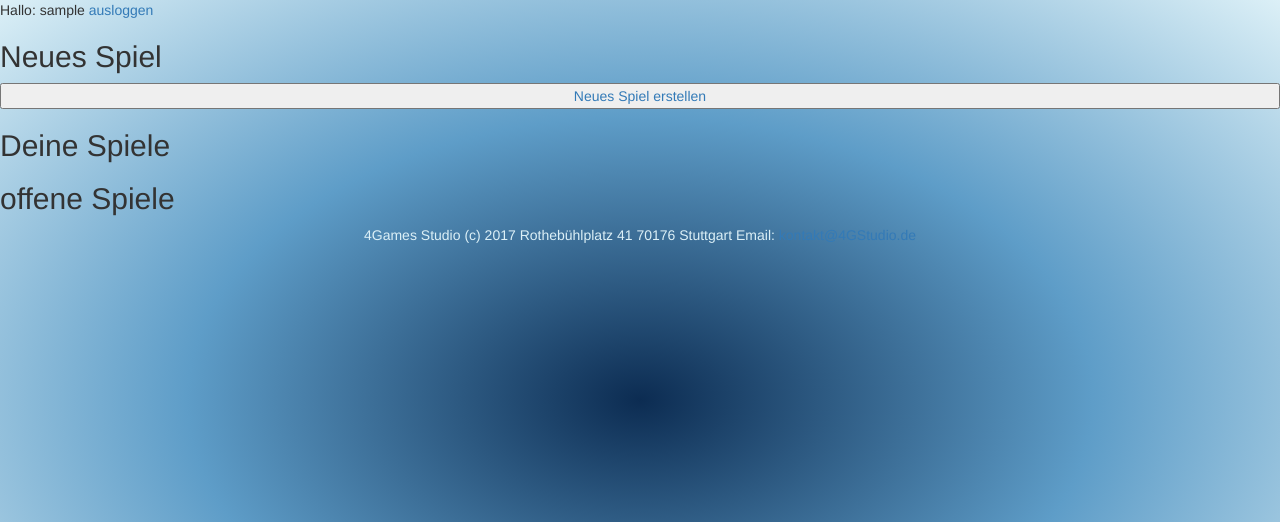
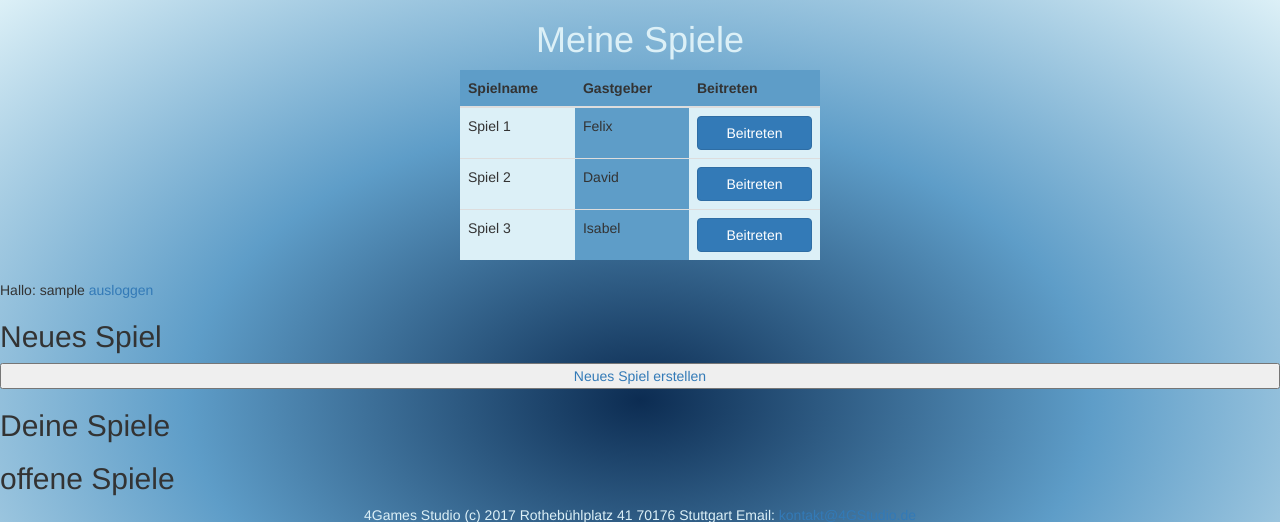
Before and after one commit to Davidmuecke/WebEng, a PHP site: page /start.php in a window 1280 px wide. Shown: the top 522 px of the page. Run offline with PHP 8.4, Linux system fonts and the light colour scheme; the visitor is signed in with stand-in values (Sample User, id 1); data that the repository does not hold is empty.

Commit message:
Started Game Lobby Layout

```diff
--- a/4G/index.php
+++ b/4G/index.php
@@ -56,8 +56,8 @@
     </div>
 </div>
 
-    <?php
-    require("ressources/footer.inc.php");
-    ?>
+<?php
+require("ressources/footer.inc.php");
+?>
 </body>
 </html>
--- a/4G/ressources/css/custom_styles.css
+++ b/4G/ressources/css/custom_styles.css
@@ -1,10 +1,10 @@
 
 body {
-    background:  #0C2C52; /* For browsers that do not support gradients */
-    background: -webkit-radial-gradient( #0C2C52,  #5E9DC8,  #DCF0F7); /* Safari 5.1 to 6.0 */
-    background: -o-radial-gradient( #0C2C52,  #5E9DC8,  #DCF0F7); /* For Opera 11.6 to 12.0 */
-    background: -moz-radial-gradient( #0C2C52,  #5E9DC8,  #DCF0F7); /* For Firefox 3.6 to 15 */
-    background: repeating-radial-gradient(#0C2C52,  #5E9DC8,  #DCF0F7) no-repeat center center fixed; /* Standard syntax */
+    background: #0C2C52; /* For browsers that do not support gradients */
+    background: -webkit-radial-gradient(#0C2C52, #5E9DC8, #DCF0F7); /* Safari 5.1 to 6.0 */
+    background: -o-radial-gradient(#0C2C52, #5E9DC8, #DCF0F7); /* For Opera 11.6 to 12.0 */
+    background: -moz-radial-gradient(#0C2C52, #5E9DC8, #DCF0F7); /* For Firefox 3.6 to 15 */
+    background: repeating-radial-gradient(#0C2C52, #5E9DC8, #DCF0F7) no-repeat center center fixed; /* Standard syntax */
     -webkit-background-size: cover;
     -moz-background-size: cover;
     -o-background-size: cover;
@@ -30,7 +30,7 @@ input[type=text], input[type=password] {
     color: #DCF0F7;
 }
 
-#panel-heading {
+#panel-heading, thead {
     background-color: #5E9DC8;
 }
 
@@ -66,3 +66,16 @@ button:hover {
 .alert {
     text-align: center;
 }
+
+td:nth-child(odd) {
+    background-color: #DCF0F7;
+}
+
+td:nth-child(even) {
+    background-color: #5E9DC8;
+}
+
+.startsections {
+    text-align: center;
+    color: #DCF0F7;
+}
--- a/4G/start.php
+++ b/4G/start.php
@@ -7,16 +7,59 @@
     <title>Login 4G</title>
 </head>
 
+<h1 class="startsections">Meine Spiele</h1>
+
+<div class="container">
+    <div class="row vertical-offset-100">
+        <div class="col-md-4 col-md-offset-4">
+            <table class="table table-striped table-hover">
+                <thead>
+                <tr>
+                    <th>Spielname</th>
+                    <th>Gastgeber</th>
+                    <th>Beitreten</th>
+                </tr>
+                </thead>
+                <tbody>
+                <tr>
+                    <td>Spiel 1</td>
+                    <td>Felix</td>
+                    <td>
+                        <button type="button" class="btn btn-primary">Beitreten</button>
+                    </td>
+                </tr>
+                <tr>
+                    <td>Spiel 2</td>
+                    <td>David</td>
+                    <td>
+                        <button type="button" class="btn btn-primary">Beitreten</button>
+                    </td>
+                </tr>
+                <tr>
+                    <td>Spiel 3</td>
+                    <td>Isabel</td>
+                    <td>
+                        <button type="button" class="btn btn-primary">Beitreten</button>
+                    </td>
+                </tr>
+                </tbody>
+            </table>
+        </div>
+    </div>
+</div>
+</div>
+
+
 <?php
 require("ressources/header.inc.php");
 ?>
 <script language="javascript">
     <!--
-    var zug=-1;
+    var zug = -1;
     var req = null;
     var READY_STATE_COMPLETE = 4;
 
-    function sendRequest(url,params,HTTPMethod) {
+    function sendRequest(url, params, HTTPMethod) {
         if (!HTTPMethod) {
             HTTPMethod = "GET";
         }
@@ -25,7 +68,7 @@ require("ressources/header.inc.php");
         }
         if (req) {
             req.onreadystatechange = onReadyState;
-            req.open(HTTPMethod,url,true);
+            req.open(HTTPMethod, url, true);
             req.setRequestHeader("Content-Type", "application/x-www-form-urlencoded");
             req.send(params);
         }
@@ -34,8 +77,8 @@ require("ressources/header.inc.php");
     function onReadyState() {
         var ready = req.readyState;
         if (ready == READY_STATE_COMPLETE) {
-            if( req.responseText ) {
-                var refZiel = document.getElementById( "background" );
+            if (req.responseText) {
+                var refZiel = document.getElementById("background");
                 refZiel.innerHTML = req.responseText;
             }
         }
@@ -43,33 +86,32 @@ require("ressources/header.inc.php");
 
     function getGame(id) {
         var strURL = "ressources/spielfeld.php";
-        params ="game="+id;
-        if(zug !=-1){
-            params+="&column="+zug;
-            zug=-1;
+        params = "game=" + id;
+        if (zug != -1) {
+            params += "&column=" + zug;
+            zug = -1;
         }
-        sendRequest( strURL , params, "POST");
-        window.setTimeout("getGame("+id+")", 500);
+        sendRequest(strURL, params, "POST");
+        window.setTimeout("getGame(" + id + ")", 500);
     }
 
     function getListNeuesSpiel() {
         var strURL = "ressources/gameList.php";
-        params ="neu=game";
-        sendRequest( strURL , params, "POST");
+        params = "neu=game";
+        sendRequest(strURL, params, "POST");
         window.setTimeout("getList()", 1500);
     }
     function getListBeitreten(id) {
         var strURL = "ressources/gameList.php";
-        params ="beitreten="+id;
-        sendRequest( strURL , params, "POST");
+        params = "beitreten=" + id;
+        sendRequest(strURL, params, "POST");
         window.setTimeout("getList()", 1500);
     }
     function getList(params) {
         var strURL = "ressources/gameList.php";
-        sendRequest( strURL , params, "POST");
+        sendRequest(strURL, params, "POST");
         window.setTimeout("getList()", 1500);
     }
-
 
 
     -->
@@ -82,22 +124,21 @@ date_default_timezone_set('Europe/Berlin');
     $current_date = date('d/m/Y == H:i:s');
 
     echo $current_date;
-if(isset($_REQUEST['game'])){
-    $id = mysqli_real_escape_string($my_db,htmlentities($_REQUEST['game']));
-    echo"<script>getGame(".$id.");</script>";
+    if (isset($_REQUEST['game'])) {
+        $id = mysqli_real_escape_string($my_db, htmlentities($_REQUEST['game']));
+        echo "<script>getGame(" . $id . ");</script>";
 
-} else{
+    } else {
         // require("ressources/gameList.php");
 
-    if(isset($_REQUEST['neu'])){
-        $neu = mysqli_real_escape_string($my_db,htmlentities($_REQUEST['neu']));
-        echo"<script>getListNeuesSpiel();</script>";
-    } elseif(isset($_REQUEST['beitreten'])){
-        $beitreten = mysqli_real_escape_string($my_db,htmlentities($_REQUEST['beitreten']));
-        echo"<script>getListBeitreten(".$beitreten.");</script>";
-    }
-    else {
-        echo"<script>getList();</script>";
+        if (isset($_REQUEST['neu'])) {
+            $neu = mysqli_real_escape_string($my_db, htmlentities($_REQUEST['neu']));
+            echo "<script>getListNeuesSpiel();</script>";
+        } elseif (isset($_REQUEST['beitreten'])) {
+            $beitreten = mysqli_real_escape_string($my_db, htmlentities($_REQUEST['beitreten']));
+            echo "<script>getListBeitreten(" . $beitreten . ");</script>";
+        } else {
+            echo "<script>getList();</script>";
         }
 
     }
```
Lines whose indentation alone changed are shown as unchanged.
